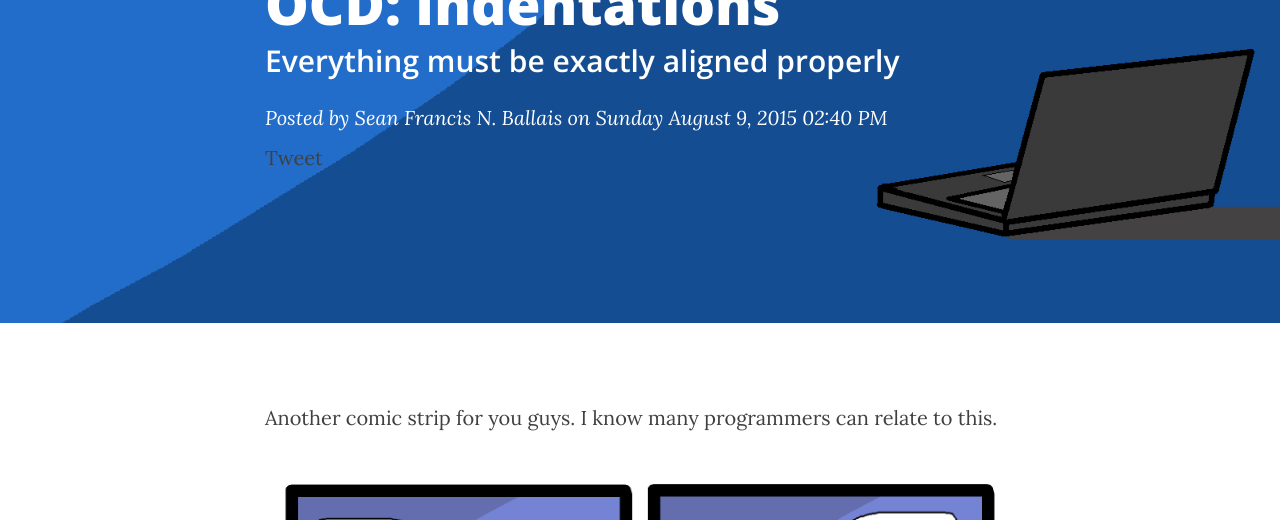
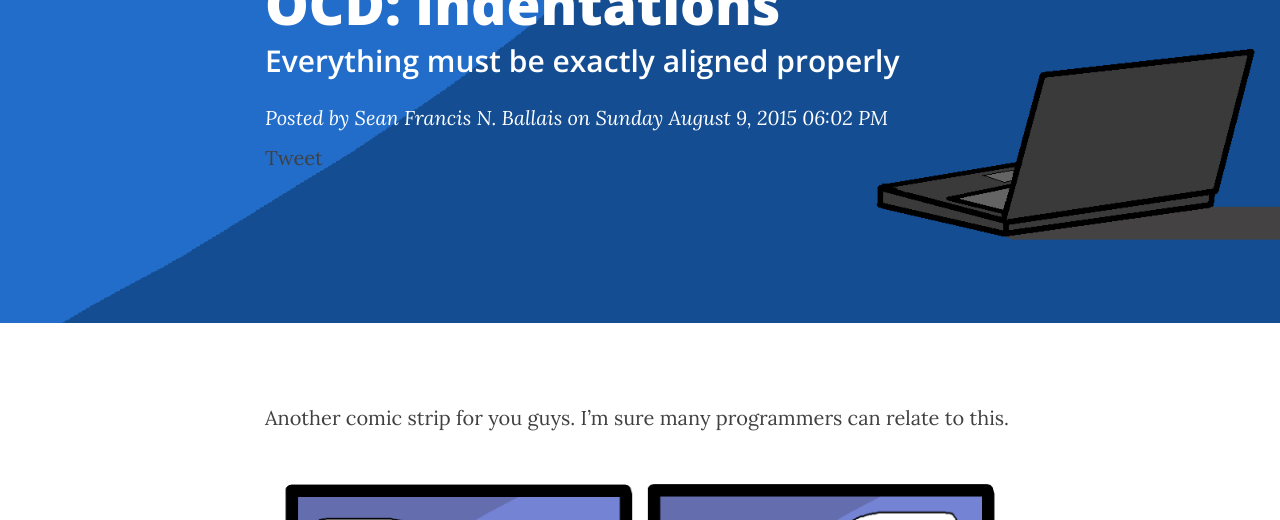
Before and after one commit to seanballais/seanballais.github.io, a Jekyll site: the page built from _posts/2015-08-09-comic-strip-2-coders-ocd-indentations.md, in a window 1280 px wide and 900 px high. Shown: the part 257-777 px from the top of the window. Built offline with Jekyll 4.4.1, drawn with Linux system fonts in a browser that asks for light colours; nearby versions of some CDN libraries; comment, search, counter and statistics services are not loaded.

Commit message:
Updated the second comic strip's post date, and some text in the article.

```diff
--- a/_posts/2015-08-09-comic-strip-2-coders-ocd-indentations.md
+++ b/_posts/2015-08-09-comic-strip-2-coders-ocd-indentations.md
@@ -2,7 +2,7 @@
 layout:     post
 title:      "Comic Strip &#35;2 - Coder's OCD: Indentations"
 subtitle:   "Everything must be exactly aligned properly"
-date:       2015-08-09 14:40
+date:       2015-08-09 18:02
 author:     "Sean Francis N. Ballais"
 permalink:  /blog/comic-strip-2-coders-ocd-indentations/
 header-img: "img/posts/comic-strip-2-coders-ocd-indentations/header.jpg"
@@ -10,7 +10,7 @@ comments: true
 description: "Another comic strip for you guys. I know many programmers can relate to this."
 ---
 
-Another comic strip for you guys. I know many programmers can relate to this.
+Another comic strip for you guys. I'm sure many programmers can relate to this.
 
 ![Coder's OCD: Indentations](/static/img/posts/comic-strip-2-coders-ocd-indentations/comic-strip.png)
 
```
